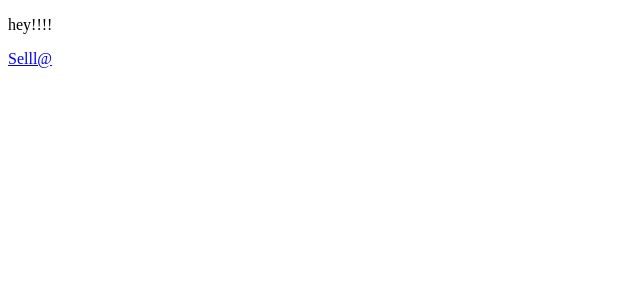
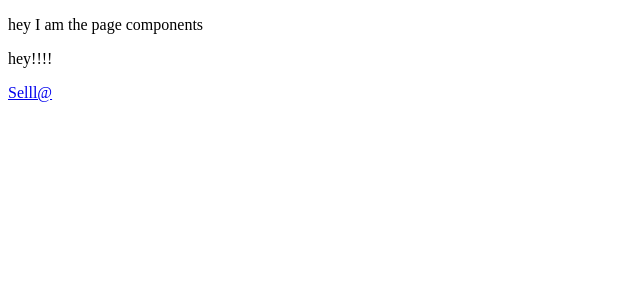
Before and after one commit to ally03/AdvanceReact, a Next.js app: page / in a window 1280 px wide. Shown: the top 300 px of the page, without its empty margins (0-640 px from the left). Built offline with nearby package versions, Linux system fonts and the light colour scheme.

Commit message:
remove unused files

```diff
--- /dev/null
+++ b/components/Page.js
@@ -0,0 +1,15 @@
+import React, { Component } from 'react'            // bring react components from react
+
+
+class Page extends Component {
+    render() {
+        return (
+            <div>
+                <p>hey I am the page components</p>
+                {this.props.children}
+            </div>
+        )
+    }
+}
+
+export default Page;
--- /dev/null
+++ b/pages/_app.js
@@ -0,0 +1,19 @@
+import App, { Container } from "next/app";
+import Page from '../components/Page'
+
+
+class MyApp extends App {
+    render() {
+        const { Component } = this.props;
+        return (
+            <Container>
+                <Page>
+                    <Component />
+                </Page>
+            </Container>
+        )
+    }
+
+}
+
+export default MyApp;
```
